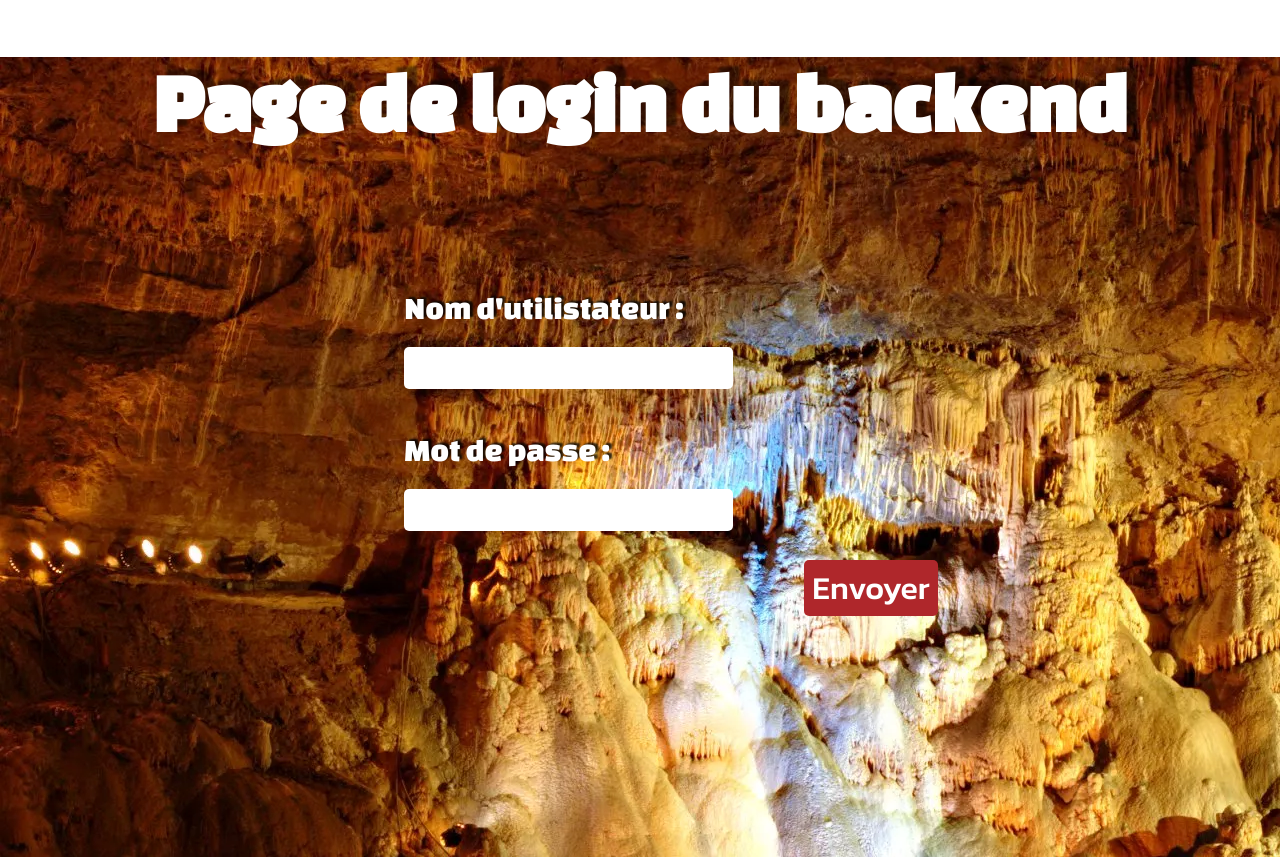
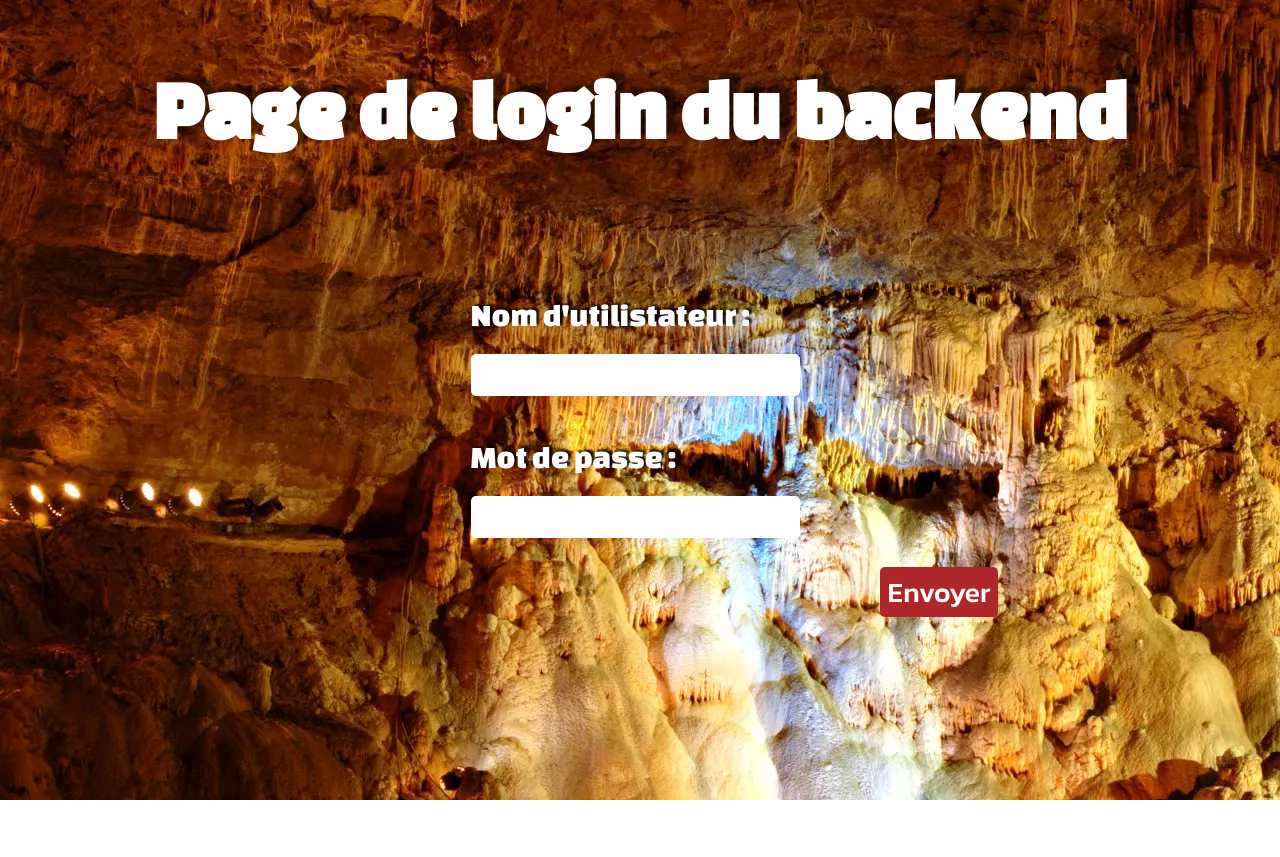
Before and after one commit to bast478/Projet_partie-int-gration, a PHP site: page /login_backend.html in a window 1280 px wide. After the commit the page ends 800 px from the top, so only its background shows below. Run offline with PHP 8.4, Linux system fonts and the light colour scheme.

Commit message:
Fin du desktop backend

```diff
--- a/login_backend.html
+++ b/login_backend.html
@@ -13,15 +13,15 @@
 <body>
     <main>
         <h1>Page de login du backend</h1>
-            <form action="" method="post">
         <div>
+            <form id="form-back" action="" method="post">
                 <label for="nom-utilisateur">Nom d'utilistateur :</label>
                 <input type="text" name="nom-utilisateur" id="nom-utilisateur">
                 <label for="mdp">Mot de passe :</label>
                 <input type="password" name="mdp" id="mdp">
+            </form>
+        <input type="submit" value="Envoyer" form="form-back">
         </div>
-                <input type="submit" value="Envoyer">
-        </form>
     </main>
 </body>
 </html>
--- a/style-backend.css
+++ b/style-backend.css
@@ -4,9 +4,22 @@ body {
 
 main {
     background-image: url('pictures/gallery_pic_3.webp');
-    padding: 0;
-    height: 100vh;
+    padding: 5% 0 2%;
+    min-height: 100vh;
     box-sizing: border-box;
+    display: flex;
+    flex-direction: column;
+    align-items: center;
+}
+
+main > div {
+    padding-left: 11.8125rem;
+}
+
+h1 {
+    margin: 0 0 9rem;
+    font-size: 5.3125rem;
+    text-shadow: .625rem -0.375rem .1875rem rgba(0, 0, 0, 0.5);
 }
 
 h1, form :not(input[type="submit"]) {
@@ -15,12 +28,6 @@ h1, form :not(input[type="submit"]) {
 
 h1, label, input[type='submit'] {
     color: #fff;
-}
-
-form {
-    margin: 9rem auto 0;
-    width: fit-content;
-    padding-left: 3.875rem;
 }
 
 label, input {
@@ -47,17 +54,12 @@ input[type='text'] {
 
 input[type="submit"] {
     font-family: 'Kanit', sans-serif;
-    margin: 1.8125rem 0 0 25rem;
+    margin: 1.8125rem 0 0 25.5625rem;
     background-color: #AF272B;
+    font-size: 1.75rem;
 }
 
 input[type="submit"]:hover {
     background-color: #8B1F22;
     cursor: pointer;
 }
-
-h1 {
-    text-align: center;
-    font-size: 5.3125rem;
-    text-shadow: .625rem -0.375rem .1875rem rgba(0, 0, 0, 0.5);
-}
```
Lines whose indentation alone changed are shown as unchanged.
